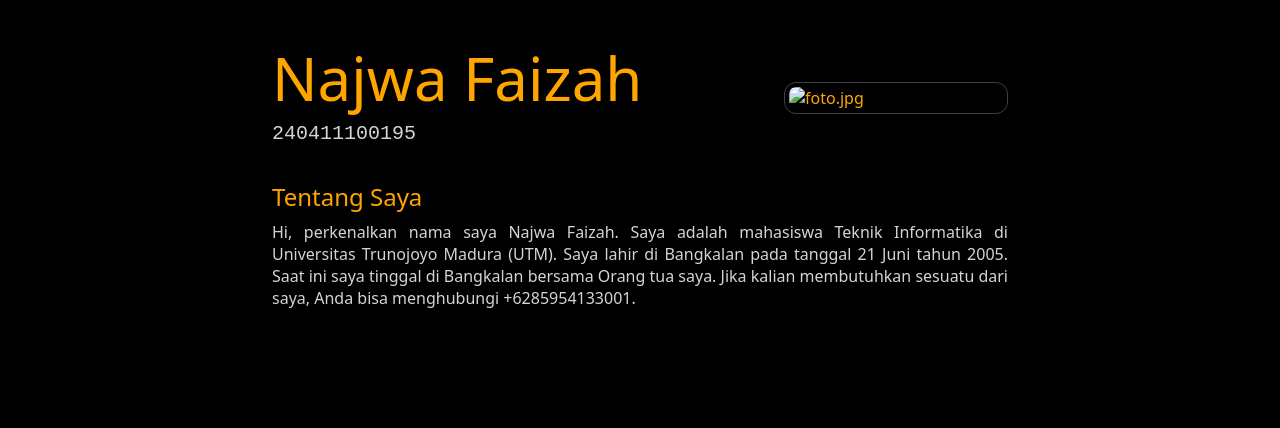
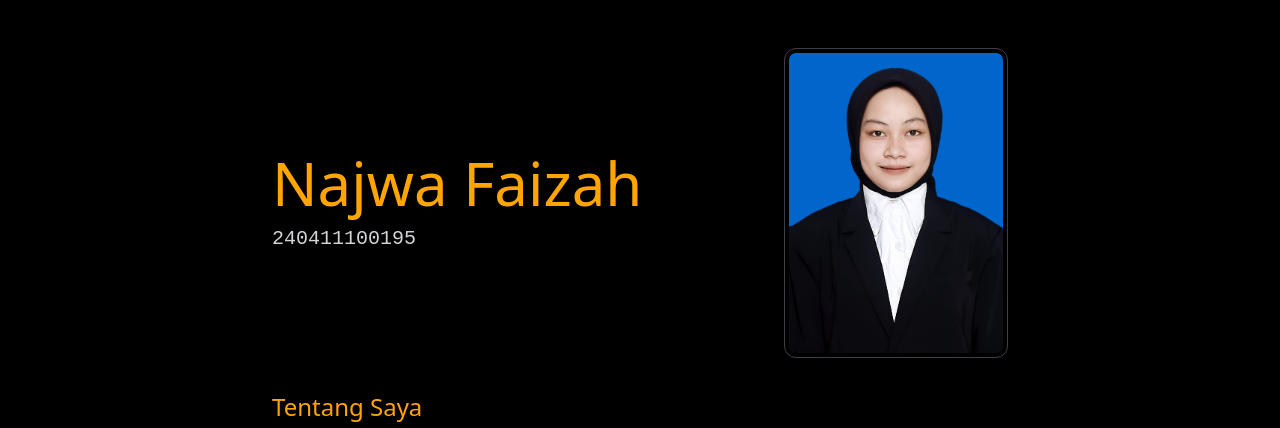
Before and after one commit to Najwfazh/websiteku, a plain HTML site: page index.html in a window 1280 px wide. Shown: the top 428 px of the page. Drawn offline with Linux system fonts and the light colour scheme; files whose address does not match are found by name.

Commit message:
Update index.html

```diff
--- a/index.html
+++ b/index.html
@@ -11,7 +11,7 @@
     <!-- Header -->
     <header class="container">
       <figure>
-        <img src="foto.jpg/jua.jpeg" alt="foto.jpg" id="foto.jpg" />
+        <img src="jua.jpeg" alt="foto.jpg" id="foto.jpg" />
         <figcaption>
           <span>Najwa Faizah</span><span>240411100195</span>
         </figcaption>
```
